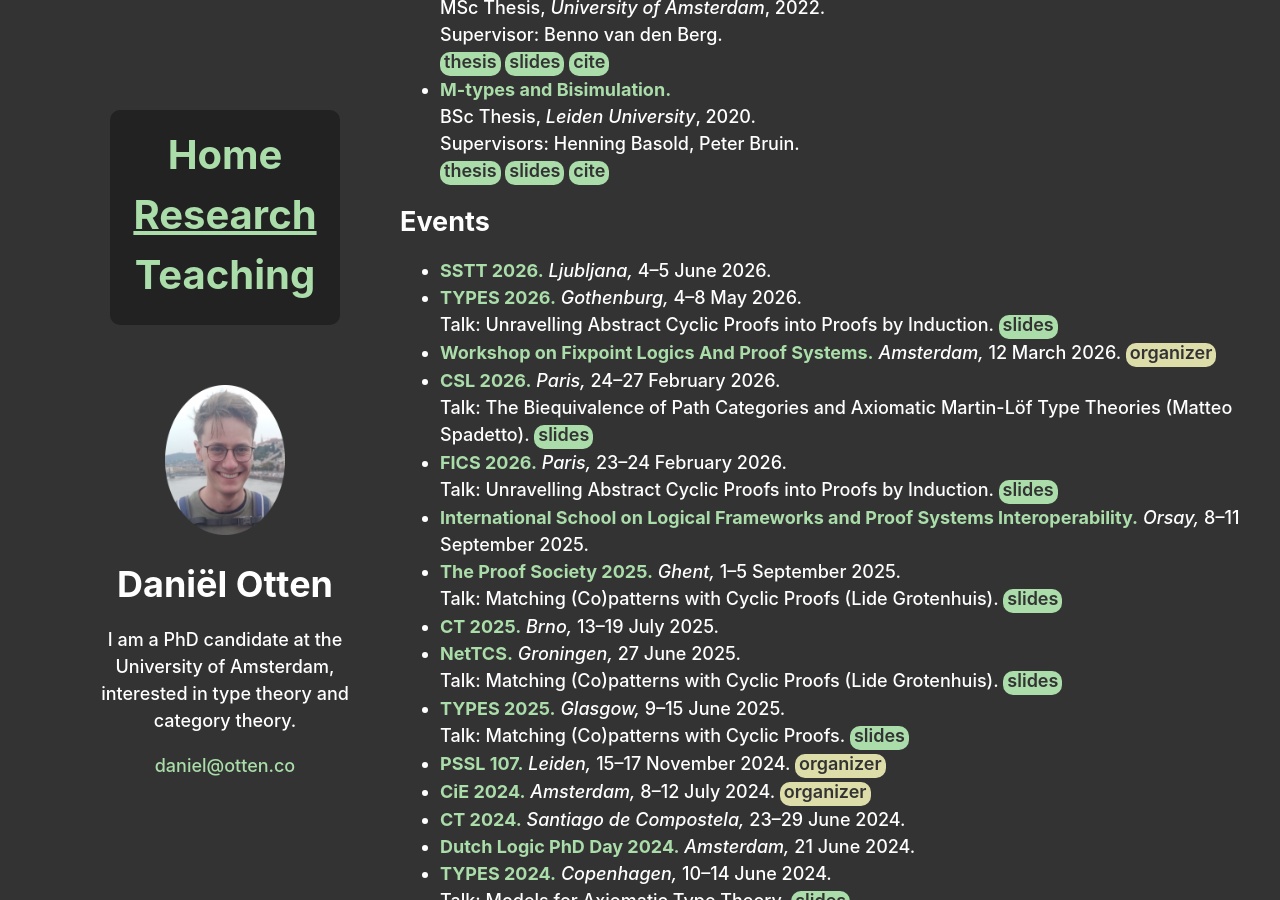
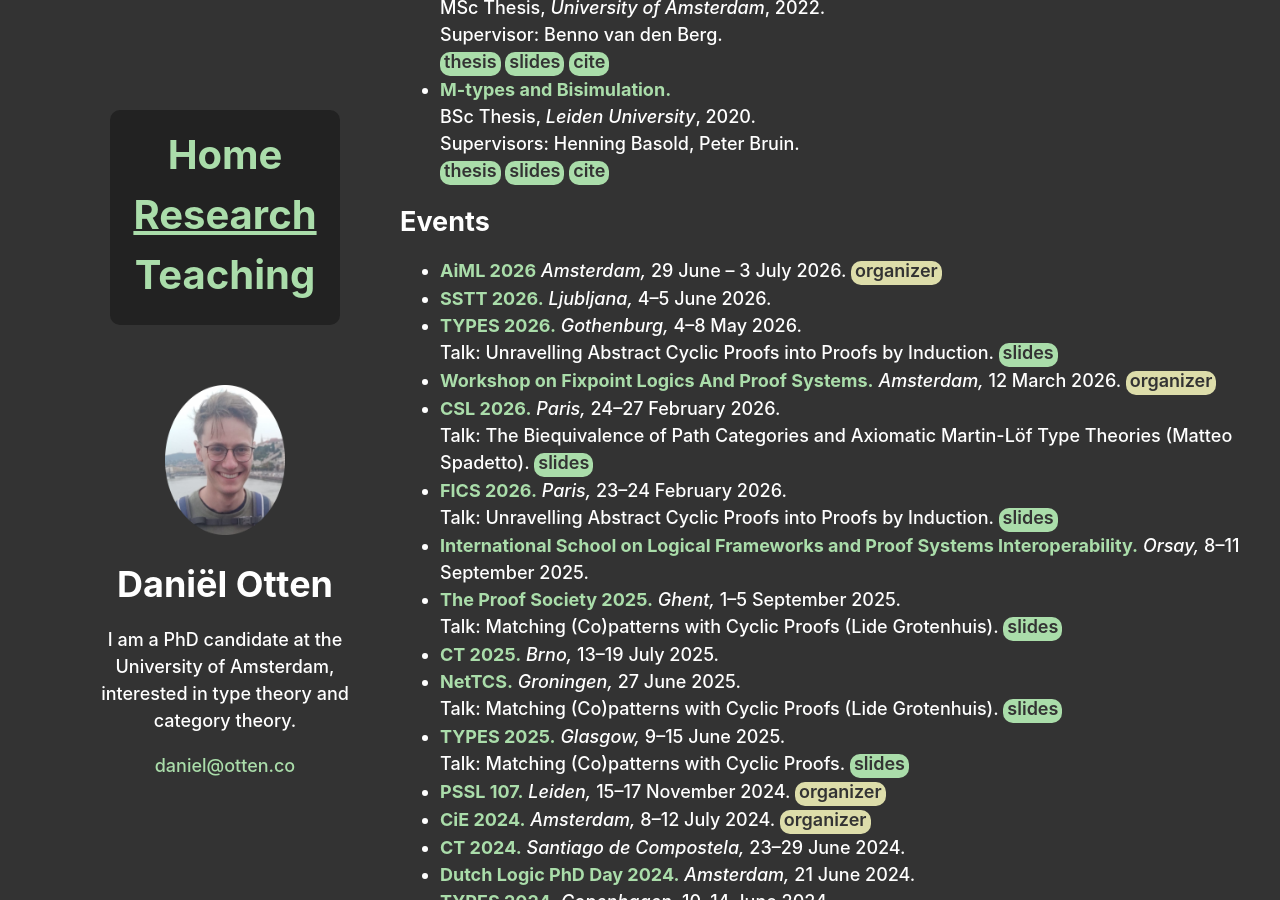
Before and after one commit to DDOtten/ddotten.github.io, a Jekyll site: the page built from research.md, in a window 1280 px wide and 900 px high, scrolled down 757 px. Built offline with Jekyll 4.4.1, drawn with Linux system fonts in a browser that asks for light colours.

Commit message:
added aiml

```diff
--- a/research.md
+++ b/research.md
@@ -38,6 +38,8 @@ layout: page
 
 # Events
 
+- **[AiML 2026](https://events.illc.uva.nl/aiml2026/)**
+    *Amsterdam,* 29 June -- 3 July 2026. <mark>organizer</mark>
 - **[SSTT 2026](https://ul-fmf.github.io/mfps-sstt-2026/sstt/).**
     *Ljubljana,* 4--5 June 2026.
 - **[TYPES 2026](https://types2026.cse.chalmers.se/index.html).**
```
